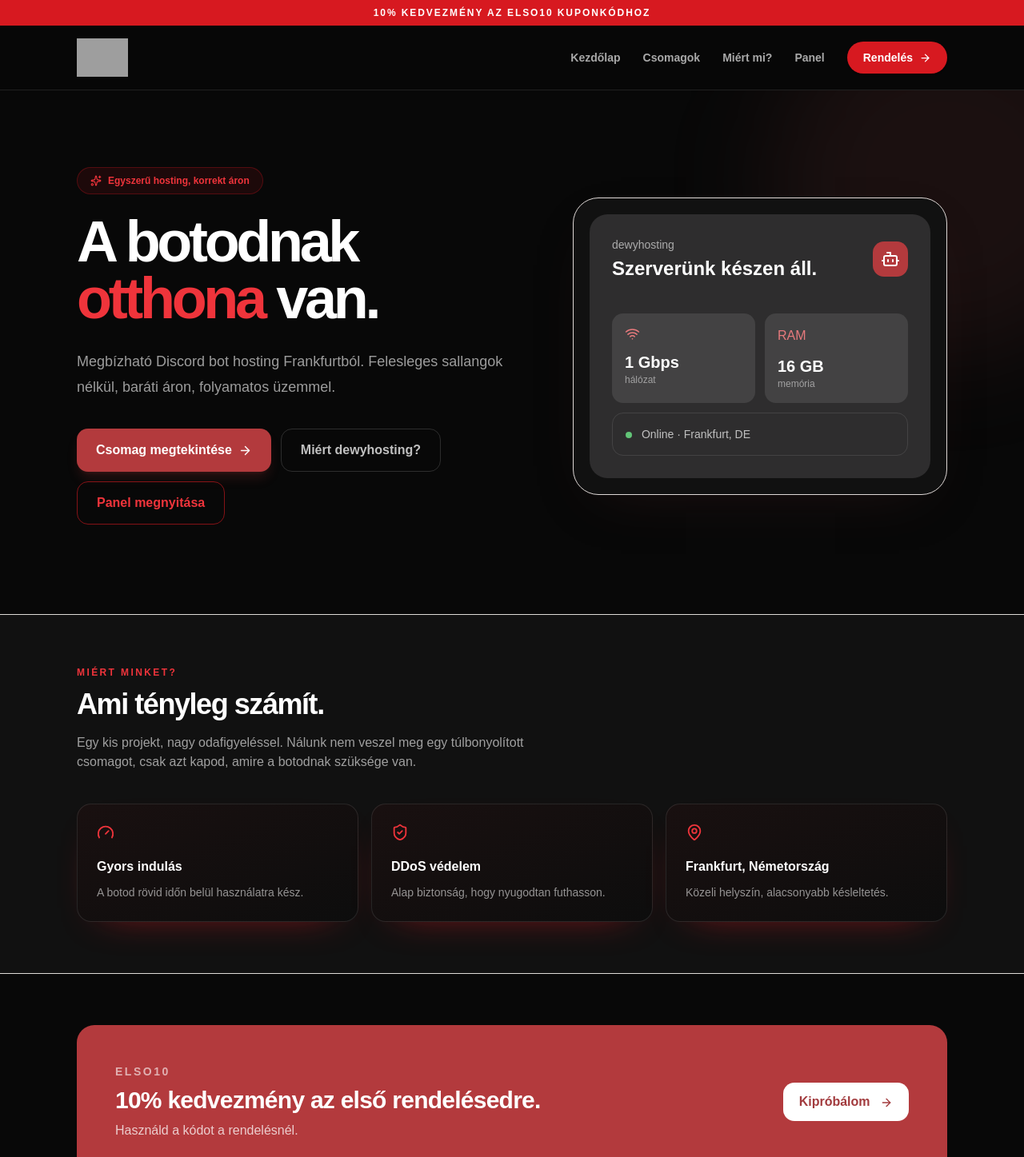
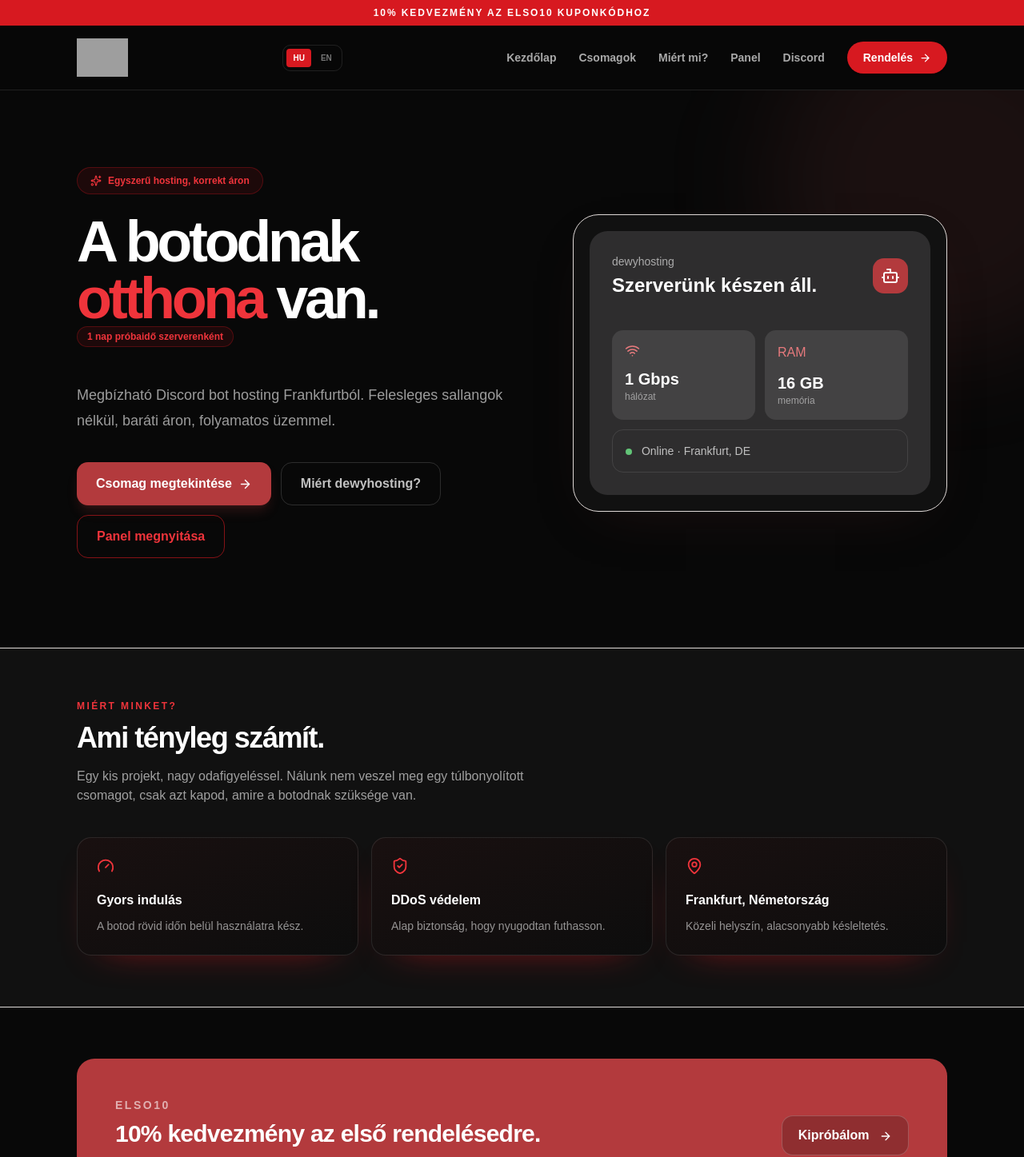
Before and after one commit to dewy-sudo2/dewyhosting-weboldal-keszitese, a Next.js app: page / in a window 1280 px wide. Shown: the top 1447 px of the page at 80% size. Built offline with nearby package versions, Linux system fonts and the light colour scheme; grey boxes are pictures that could not be loaded.

Commit message:
Add currency selector trial notice Discord invite and updated logos
V0-Chat-Id: umKGkK33fMH

```diff
--- a/app/csomagok/page.tsx
+++ b/app/csomagok/page.tsx
@@ -5,12 +5,12 @@ import { Check, Cpu, HardDrive, MemoryStick, ShieldCheck, X } from 'lucide-react
 import { SiteShell } from '@/components/site-shell'
 import { OrderForm } from '@/components/order-form'
 
-const pythonLogo = 'https://hebbkx1anhila5yf.public.blob.vercel-storage.com/k%C3%A9p-AzEWt3pARu97Yz3uA9JwoX39WGsKbc.png'
-const minecraftLogo = 'https://hebbkx1anhila5yf.public.blob.vercel-storage.com/k%C3%A9p-cHHmVn7ua4VipGk1uRT55atthxxPKf.png'
+const pythonLogo = 'https://hebbkx1anhila5yf.public.blob.vercel-storage.com/python-Lg0qqcHwOmfFMfJDgxdfxuxw7Ay0Tz.png'
+const minecraftLogo = 'https://hebbkx1anhila5yf.public.blob.vercel-storage.com/minecraft-71ibi7ZQ0gZlUqPinck46W5E6TZlBb.png'
 
 function PackageCard({ type, title, description, logo, soon = false, onOrder }: { type: string; title: string; description: string; logo: string; soon?: boolean; onOrder?: () => void }) {
   return <article className="group relative overflow-hidden rounded-3xl border border-white/10 bg-[#111111] p-6 shadow-[0_24px_70px_-45px_rgba(215,25,32,.8)] transition hover:-translate-y-1 hover:border-[#d71920]/70">
-    <div className="flex items-start justify-between gap-4"><div><div className="mb-5 flex size-14 items-center justify-center rounded-2xl bg-black p-2 ring-1 ring-white/10"><img src={logo} alt={`${title} logó`} className="size-full object-contain" /></div><p className="eyebrow">{type}</p><h2 className="mt-2 text-2xl font-black text-white">{title}</h2></div>{soon ? <span className="rounded-full border border-[#d71920]/40 bg-[#d71920]/10 px-3 py-1 text-xs font-bold text-[#ef343b]">Hamarosan</span> : <span className="rounded-full bg-[#d71920] px-3 py-1 text-xs font-bold text-white">Elérhető</span>}</div>
+    <img src={logo} alt="" aria-hidden="true" className="pointer-events-none absolute -right-10 -top-10 size-44 opacity-[0.06] blur-[1px]" /><div className="relative flex items-start justify-between gap-4"><div><div className="mb-5 flex size-14 items-center justify-center rounded-2xl bg-black p-2 ring-1 ring-white/10"><img src={logo} alt={`${title} logó`} className="size-full object-contain" /></div><p className="eyebrow">{type}</p><h2 className="mt-2 text-2xl font-black text-white">{title}</h2></div>{soon ? <span className="rounded-full border border-[#d71920]/40 bg-[#d71920]/10 px-3 py-1 text-xs font-bold text-[#ef343b]">Hamarosan</span> : <span className="rounded-full bg-[#d71920] px-3 py-1 text-xs font-bold text-white">Elérhető</span>}</div>
     <p className="mt-5 text-sm leading-6 text-white/55">{description}</p>
     <ul className="mt-6 space-y-3 border-t border-white/10 pt-5 text-sm font-semibold text-white/70"><li><Check className="mr-2 inline text-[#ef343b]" size={16} />DDoS védelem</li><li><Check className="mr-2 inline text-[#ef343b]" size={16} />0–24 órás futtatás</li><li><Check className="mr-2 inline text-[#ef343b]" size={16} />Frankfurti lokáció</li></ul>
     <button disabled={soon} onClick={onOrder} className="mt-7 w-full rounded-xl bg-[#d71920] px-5 py-3.5 font-bold text-white transition hover:bg-[#b51218] disabled:cursor-not-allowed disabled:bg-white/10 disabled:text-white/40">{soon ? 'Hamarosan!' : 'Megrendelés'}</button>
--- a/app/page.tsx
+++ b/app/page.tsx
@@ -5,9 +5,9 @@ import { SiteShell } from '@/components/site-shell'
 const reasons = [{ icon: Gauge, title: 'Gyors indulás', text: 'A botod rövid időn belül használatra kész.' }, { icon: ShieldCheck, title: 'DDoS védelem', text: 'Alap biztonság, hogy nyugodtan futhasson.' }, { icon: MapPin, title: 'Frankfurt, Németország', text: 'Közeli helyszín, alacsonyabb késleltetés.' }]
 export default function Page() { return <SiteShell><main>
   <section className="relative overflow-hidden"><div className="absolute -right-32 -top-28 size-[28rem] rounded-full bg-[#c7585b]/10 blur-3xl" /><div className="mx-auto grid max-w-6xl gap-12 px-5 pb-20 pt-16 lg:grid-cols-[1.1fr_.9fr] lg:items-center lg:px-8 lg:pb-28 lg:pt-24">
-    <div><div className="mb-6 inline-flex items-center gap-2 rounded-full border border-[#d71920]/30 bg-[#d71920]/10 px-4 py-2 text-xs font-bold text-[#ef343b]"><Sparkles size={14} /> Egyszerű hosting, korrekt áron</div><h1 className="max-w-3xl text-5xl font-black leading-[.98] tracking-[-.06em] text-white sm:text-7xl">A botodnak <span className="text-[#ef343b]">otthona</span> van.</h1><p className="mt-7 max-w-xl text-lg leading-8 text-white/60">Megbízható Discord bot hosting Frankfurtból. Felesleges sallangok nélkül, baráti áron, folyamatos üzemmel.</p><div className="mt-9 flex flex-wrap gap-3"><Link href="/csomagok" className="inline-flex items-center gap-2 rounded-xl bg-[#b33a3d] px-6 py-3.5 font-bold text-white shadow-lg shadow-[#b33a3d]/20 transition hover:bg-[#942f33]">Csomag megtekintése <ArrowRight size={17} /></Link><a href="#miert" className="rounded-xl border border-white/15 px-6 py-3.5 font-bold text-white/75 transition hover:bg-white/5">Miért dewyhosting?</a><a href="https://panel.dewyofficial.hu" target="_blank" rel="noreferrer" className="rounded-xl border border-[#d71920]/60 px-6 py-3.5 font-bold text-[#ef343b] transition hover:bg-[#d71920]/10">Panel megnyitása</a></div></div>
+    <div><div className="mb-6 inline-flex items-center gap-2 rounded-full border border-[#d71920]/30 bg-[#d71920]/10 px-4 py-2 text-xs font-bold text-[#ef343b]"><Sparkles size={14} /> Egyszerű hosting, korrekt áron</div><h1 className="max-w-3xl text-5xl font-black leading-[.98] tracking-[-.06em] text-white sm:text-7xl">A botodnak <span className="text-[#ef343b]">otthona</span> van.</h1><div className="mb-4 inline-flex rounded-full border border-[#d71920]/30 bg-[#d71920]/10 px-3 py-1 text-xs font-bold text-[#ef343b]">1 nap próbaidő szerverenként</div><p className="mt-7 max-w-xl text-lg leading-8 text-white/60">Megbízható Discord bot hosting Frankfurtból. Felesleges sallangok nélkül, baráti áron, folyamatos üzemmel.</p><div className="mt-9 flex flex-wrap gap-3"><Link href="/csomagok" className="inline-flex items-center gap-2 rounded-xl bg-[#b33a3d] px-6 py-3.5 font-bold text-white shadow-lg shadow-[#b33a3d]/20 transition hover:bg-[#942f33]">Csomag megtekintése <ArrowRight size={17} /></Link><a href="#miert" className="rounded-xl border border-white/15 px-6 py-3.5 font-bold text-white/75 transition hover:bg-white/5">Miért dewyhosting?</a><a href="https://panel.dewyofficial.hu" target="_blank" rel="noreferrer" className="rounded-xl border border-[#d71920]/60 px-6 py-3.5 font-bold text-[#ef343b] transition hover:bg-[#d71920]/10">Panel megnyitása</a></div></div>
     <div className="relative rounded-[2rem] border border-[#ded8d6] bg-[#111111] p-5 shadow-[0_24px_70px_-35px_rgba(80,36,38,.35)]"><div className="rounded-[1.4rem] bg-[#2e2d2e] p-7 text-white"><div className="flex items-center justify-between"><div><p className="text-sm text-white/60">dewyhosting</p><h2 className="mt-1 text-2xl font-bold">Szerverünk készen áll.</h2></div><div className="flex size-11 items-center justify-center rounded-xl bg-[#b33a3d]"><Bot /></div></div><div className="mt-10 grid grid-cols-2 gap-3"><div className="rounded-xl bg-white/10 p-4"><Wifi className="mb-3 text-[#e77a7d]" size={19} /><p className="text-xl font-black">1 Gbps</p><p className="text-xs text-white/50">hálózat</p></div><div className="rounded-xl bg-white/10 p-4"><p className="mb-3 text-[#e77a7d]">RAM</p><p className="text-xl font-black">16 GB</p><p className="text-xs text-white/50">memória</p></div></div><div className="mt-3 rounded-xl border border-white/10 p-4 text-sm text-white/70"><span className="mr-2 inline-block size-2 rounded-full bg-[#62c477]" /> Online · Frankfurt, DE</div></div></div>
   </div></section>
   <section id="miert" className="border-y border-[#dedbd8] bg-[#111111]"><div className="mx-auto max-w-6xl px-5 py-16 lg:px-8"><div className="max-w-xl"><p className="eyebrow">Miért minket?</p><h2 className="section-title">Ami tényleg számít.</h2><p className="mt-4 text-white/60">Egy kis projekt, nagy odafigyeléssel. Nálunk nem veszel meg egy túlbonyolított csomagot, csak azt kapod, amire a botodnak szüksége van.</p></div><div className="mt-10 grid gap-4 md:grid-cols-3">{reasons.map(({ icon: Icon, title, text }) => <div key={title} className="relative overflow-hidden rounded-2xl border border-white/10 bg-gradient-to-br from-[#191010] to-[#0d0d0d] p-6 shadow-[0_18px_50px_-35px_rgba(215,25,32,.9)] transition hover:-translate-y-1 hover:border-[#d71920]/60"><Icon className="text-[#ef343b]" size={22} /><h3 className="mt-5 font-bold text-white">{title}</h3><p className="mt-2 text-sm leading-6 text-white/55">{text}</p></div>)}</div></div></section>
-  <section className="mx-auto max-w-6xl px-5 py-16 lg:px-8"><div className="flex flex-col items-start justify-between gap-6 rounded-3xl bg-[#b33a3d] p-8 text-white sm:flex-row sm:items-center sm:p-12"><div><p className="text-sm font-bold uppercase tracking-[.18em] text-white/60">ELSO10</p><h2 className="mt-2 text-3xl font-black tracking-tight">10% kedvezmény az első rendelésedre.</h2><p className="mt-2 text-white/75">Használd a kódot a rendelésnél.</p></div><Link href="/csomagok" className="shrink-0 rounded-xl bg-white px-5 py-3 font-bold text-[#a23b3e] transition hover:bg-[#fff2f1]">Kipróbálom <ArrowRight className="ml-2 inline" size={16} /></Link></div><div className="mt-12 text-center"><p className="mx-auto max-w-2xl text-sm leading-7 text-[#858082]"><Check className="mr-2 inline text-[#ef343b]" size={16} /> A dewyhosting egy hobbyprojekt. Ettől függetlenül mindent megteszünk, hogy a szolgáltatásod stabilan és megbízhatóan fusson.</p></div></section>
+  <section className="mx-auto max-w-6xl px-5 py-16 lg:px-8"><div className="flex flex-col items-start justify-between gap-6 rounded-3xl bg-[#b33a3d] p-8 text-white sm:flex-row sm:items-center sm:p-12"><div><p className="text-sm font-bold uppercase tracking-[.18em] text-white/60">ELSO10</p><h2 className="mt-2 text-3xl font-black tracking-tight">10% kedvezmény az első rendelésedre.</h2><p className="mt-2 text-white/75">Használd a kódot a rendelésnél.</p></div><Link href="/csomagok" className="shrink-0 rounded-xl border border-white/20 bg-black/20 px-5 py-3 font-bold text-white transition hover:bg-black/40">Kipróbálom <ArrowRight className="ml-2 inline" size={16} /></Link></div><div className="mt-12 text-center"><p className="mx-auto max-w-2xl text-sm leading-7 text-[#858082]"><Check className="mr-2 inline text-[#ef343b]" size={16} /> A dewyhosting egy hobbyprojekt. Ettől függetlenül mindent megteszünk, hogy a szolgáltatásod stabilan és megbízhatóan fusson.</p></div></section>
 </main></SiteShell> }
--- a/components/site-shell.tsx
+++ b/components/site-shell.tsx
@@ -16,16 +16,16 @@ export function SiteShell({ children }: { children: React.ReactNode }) {
           <Link href="/" className="flex items-center" onClick={() => setOpen(false)}>
             <img src={logoUrl} alt="dewyhosting" className="h-12 w-auto object-contain" />
           </Link>
-          <nav className="hidden items-center gap-7 text-sm font-semibold text-white/65 md:flex">
+          <div className="mr-3 hidden items-center gap-1 rounded-lg border border-white/10 p-1 text-[10px] font-black md:flex"><button className="rounded bg-[#d71920] px-2 py-1 text-white">HU</button><button className="px-2 py-1 text-white/45">EN</button></div><nav className="hidden items-center gap-7 text-sm font-semibold text-white/65 md:flex">
             <Link className="transition hover:text-white" href="/">Kezdőlap</Link>
             <Link className="transition hover:text-white" href="/csomagok">Csomagok</Link>
             <a className="transition hover:text-white" href="/#miert">Miért mi?</a>
-            <a href="https://panel.dewyofficial.hu" target="_blank" rel="noreferrer" className="transition hover:text-white">Panel</a>
+            <a href="https://panel.dewyofficial.hu" target="_blank" rel="noreferrer" className="transition hover:text-white">Panel</a><a href="https://discord.gg/xsHsUJUGC6" target="_blank" rel="noreferrer" className="transition hover:text-white">Discord</a>
             <Link href="/csomagok" className="inline-flex items-center gap-2 rounded-full bg-[#d71920] px-5 py-2.5 text-white shadow-sm transition hover:bg-[#b51218]">Rendelés <ArrowRight size={15} /></Link>
           </nav>
           <button aria-label={open ? 'Menü bezárása' : 'Menü megnyitása'} onClick={() => setOpen(!open)} className="rounded-lg p-2 text-[#b33a3d] md:hidden">{open ? <X /> : <Menu />}</button>
         </div>
-        {open && <nav className="border-t border-[#dedbd8] px-5 py-4 md:hidden"><div className="flex flex-col gap-4 text-sm font-semibold"><Link href="/" onClick={() => setOpen(false)}>Kezdőlap</Link><Link href="/csomagok" onClick={() => setOpen(false)}>Csomagok</Link><a href="/#miert" onClick={() => setOpen(false)}>Miért mi?</a></div></nav>}
+        {open && <nav className="border-t border-[#dedbd8] px-5 py-4 md:hidden"><div className="flex flex-col gap-4 text-sm font-semibold"><Link href="/" onClick={() => setOpen(false)}>Kezdőlap</Link><Link href="/csomagok" onClick={() => setOpen(false)}>Csomagok</Link><a href="/#miert" onClick={() => setOpen(false)}>Miért mi?</a><a href="https://discord.gg/xsHsUJUGC6" target="_blank" rel="noreferrer">Discord</a></div></nav>}
       </header>
       {children}
       <footer className="border-t border-white/10 bg-[#111111]">
```
Also changed, not shown: components/order-form.tsx (+15 -6 lines).
